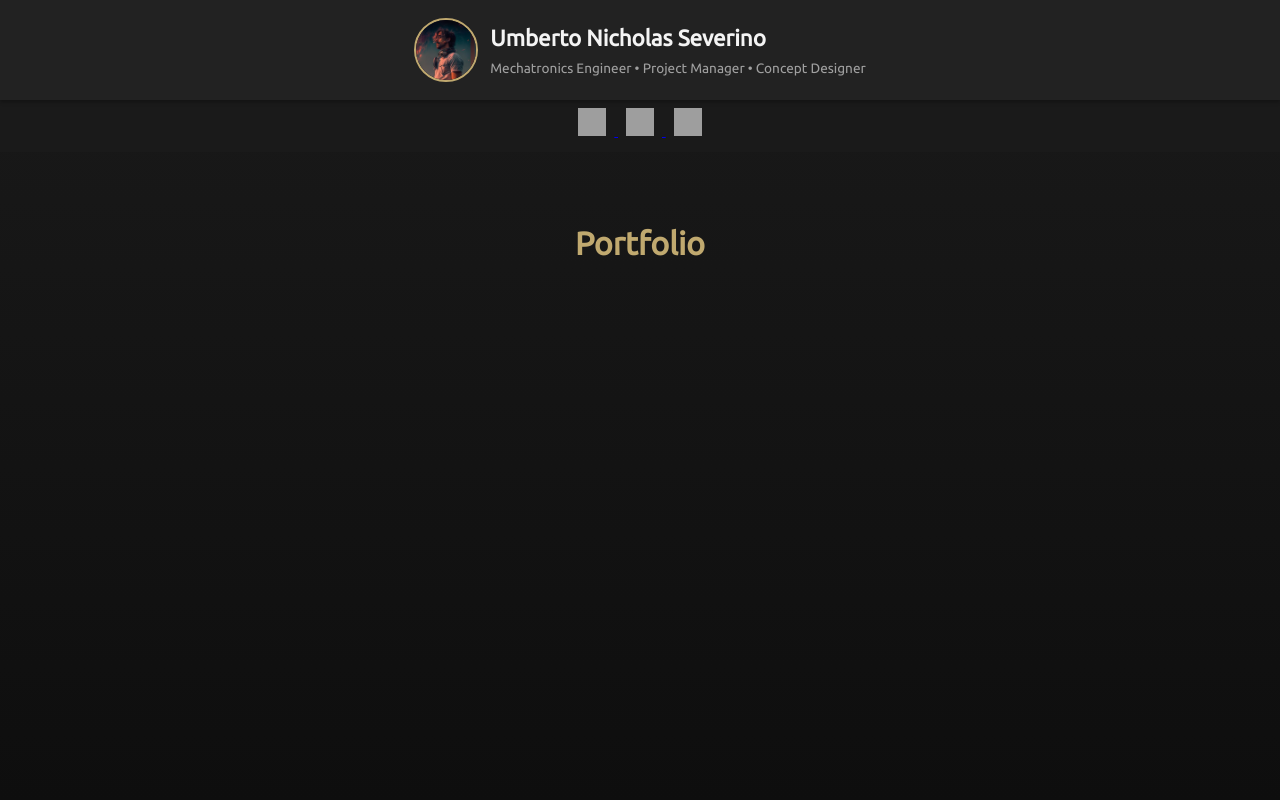
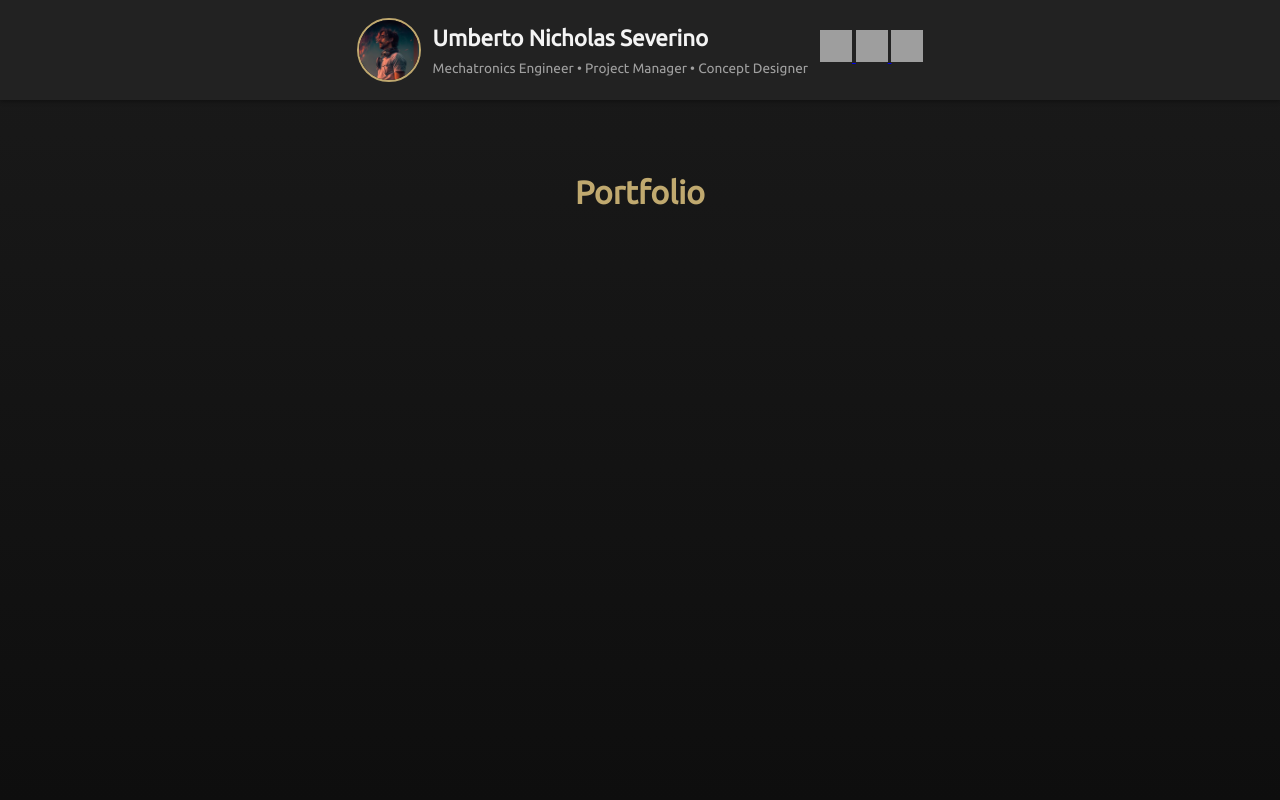
Before and after one commit to umbnich/umbnich.github.io, a plain HTML site: page index.html in a window 1280 px wide. Shown: the top 800 px of the page. Drawn offline with Linux system fonts and the light colour scheme; grey boxes are pictures that could not be loaded.

Commit message:
Update index.html

```diff
--- a/index.html
+++ b/index.html
@@ -5,9 +5,7 @@
   <meta name="viewport" content="width=device-width, initial-scale=1.0" />
   <title>umbnich | Portfolio</title>
   <link rel="stylesheet" href="style.css">
-  <script defer src="script.js"></script>
 </head>
-
 <body>
   <header class="sticky-header">
     <div class="profile-header compact">
@@ -16,10 +14,10 @@
         <h1 class="small-title">Umberto Nicholas Severino</h1>
         <p class="subtitle small-subtitle">Mechatronics Engineer • Project Manager • Concept Designer</p>
       </div>
-      </div>
-  </header>
 
-    <section class="links sticky-links">
+
+
+    <section class="links">
       <a href="https://github.com/umbnich" target="_blank" title="GitHub">
         <img src="https://img.icons8.com/ios_filled/512/github.png" alt="GitHub" width="32" height="32">
       </a>
@@ -31,7 +29,7 @@
       </a>
     </section>
 
-
+  </header>
 
   <section id="portfolio">
     <h2>Portfolio</h2>
@@ -77,9 +75,6 @@
         </ul>
       </div>
     </div>
-
-
-
   </section>
 
   <footer>
```
